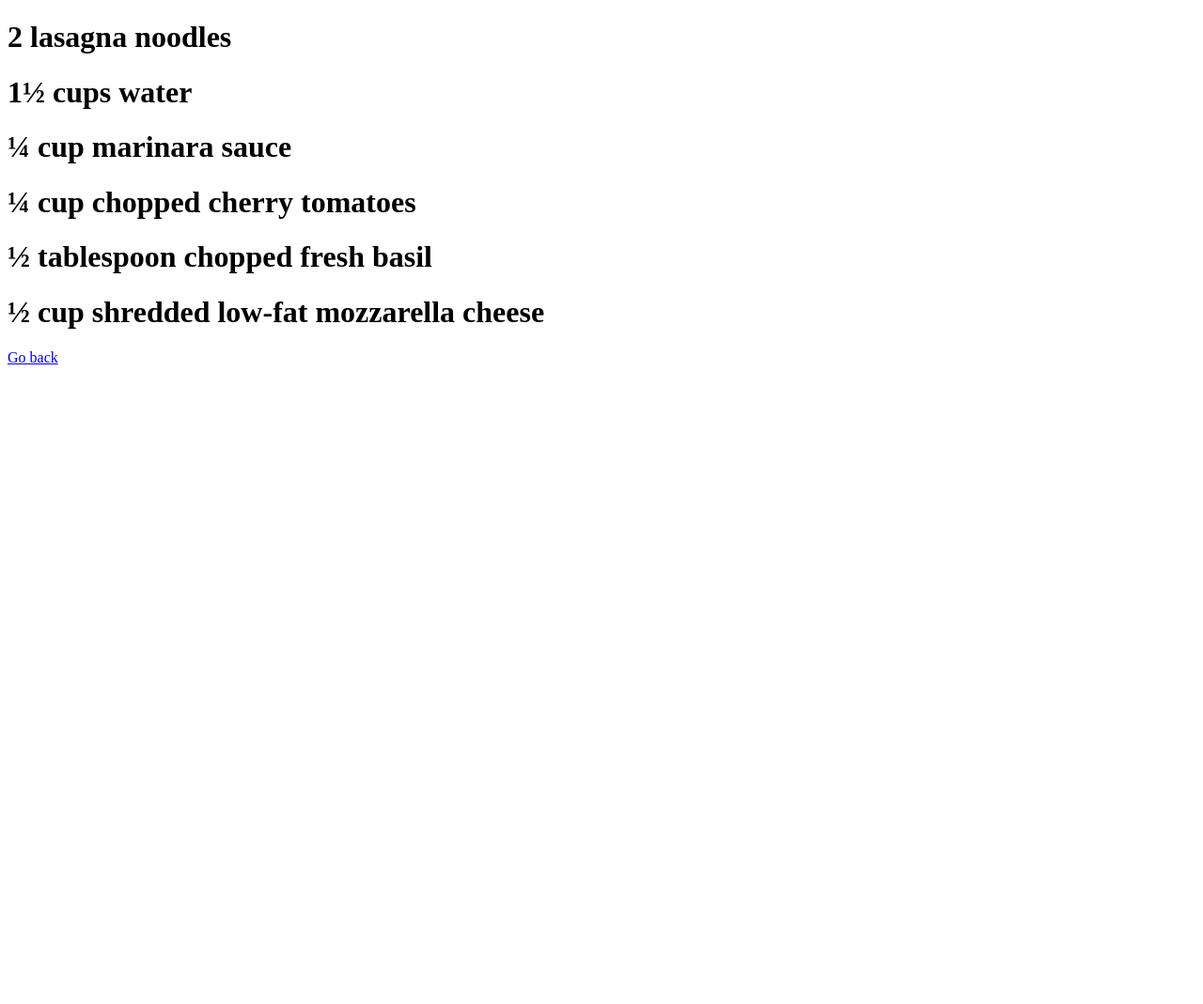
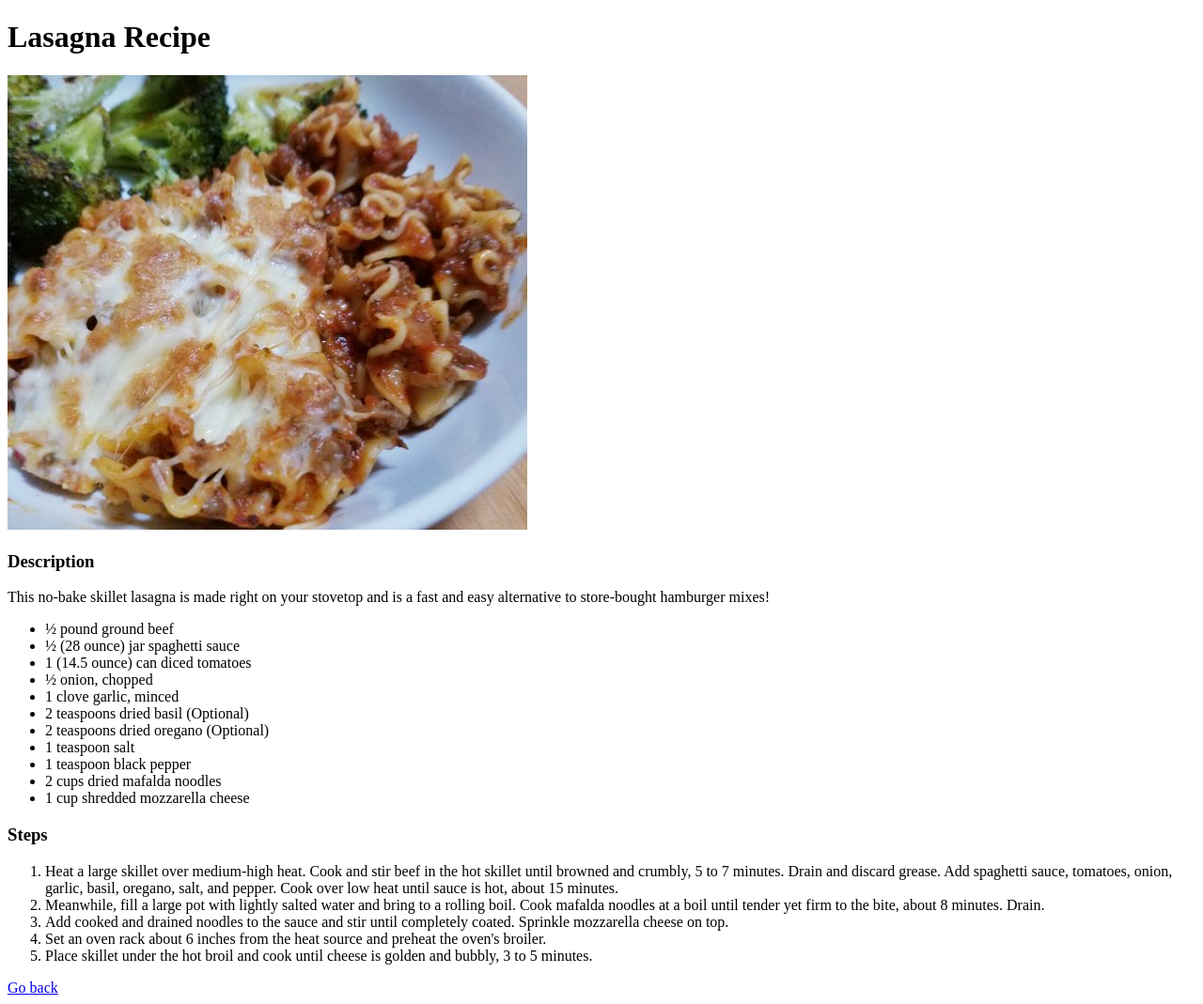
Before and after one commit to nahomHmichael/odin-recipes, a plain HTML site: page recipes/lasagna.html in a window 1280 px wide. Shown: the whole page at 94% size. Before the commit the page ends 800 px from the top, so only its background shows below. Drawn offline with Linux system fonts and the light colour scheme.

Commit message:
modified index.html. Added images directory and linked to recipes sites.

```diff
--- a/recipes/lasagna.html
+++ b/recipes/lasagna.html
@@ -5,17 +5,47 @@
         <title>Lasagna</title>
     </head>
     <body>
-        <h1>2 lasagna noodles</h1>
+        <h1>Lasagna Recipe</h1>
+        <img src="../images/lasagnas.jpg">
+        <h3>Description</h3>
+        <p>This no-bake skillet lasagna is made right on your stovetop and is a fast and easy alternative to store-bought hamburger mixes!</p>
+        <ul>
+            <li>½ pound ground beef</li>
+            <li>½ (28 ounce) jar spaghetti sauce</li>
+            <li>1 (14.5 ounce) can diced tomatoes</li>
+            <li>½ onion, chopped</li>
 
-         <h1>1½ cups water</h1>
+               <li>1 clove garlic, minced</li>
 
-           <h1>¼ cup marinara sauce</h1>
+                <li>2 teaspoons dried basil (Optional)</li>
 
-           <h1>¼ cup chopped cherry tomatoes</h1>
+                <li>2 teaspoons dried oregano (Optional)</li>
 
-           <h1>½ tablespoon chopped fresh basil</h1>
+                <li>1 teaspoon salt</li>
 
-            <h1>½ cup shredded low-fat mozzarella cheese</h1>
-            <a href="../index.html">Go back</a>
+                <li>1 teaspoon black pepper</li>
+
+                <li>2 cups dried mafalda noodles</li>
+
+                <li>1 cup shredded mozzarella cheese</li>
+        </ul>
+        <h3>Steps</h3>
+        <ol>
+            <li>Heat a large skillet over medium-high heat. Cook and stir beef in the hot skillet until browned and crumbly, 5 to 7 minutes. Drain and discard grease. Add spaghetti sauce, tomatoes, onion, garlic, basil, oregano, salt, and pepper. Cook over low heat until sauce is hot, about 15 minutes.</li>
+
+
+
+            <li>Meanwhile, fill a large pot with lightly salted water and bring to a rolling boil. Cook mafalda noodles at a boil until tender yet firm to the bite, about 8 minutes. Drain.</li>
+
+
+            <li>Add cooked and drained noodles to the sauce and stir until completely coated. Sprinkle mozzarella cheese on top.</li>
+
+
+            <li>Set an oven rack about 6 inches from the heat source and preheat the oven's broiler.</li>
+
+
+            <li>Place skillet under the hot broil and cook until cheese is golden and bubbly, 3 to 5 minutes.</li>
+        </ol>
+        <a href="../index.html">Go back</a>
     </body>
 </html>
```
Also changed, not shown: index.html (+1 -1 lines), images/burger.jpg (added), images/doro.jpg (added), images/lasagna.jpg (added), images/lasagna1.jpg (added), images/lasagnas.jpg (added), recipes/burger.html (added), recipes/dorowot.html (added).
